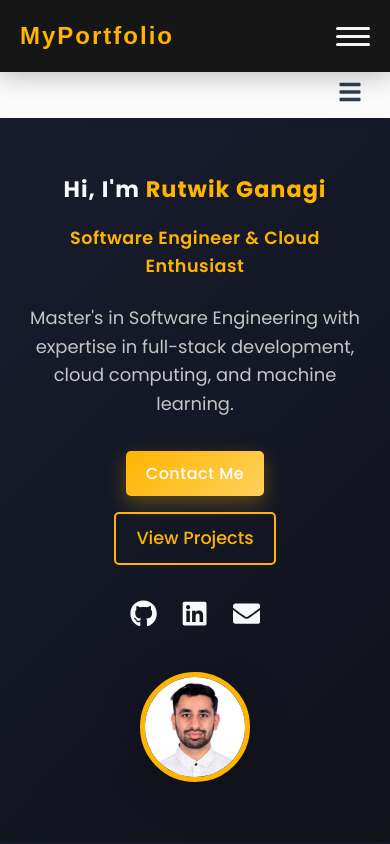
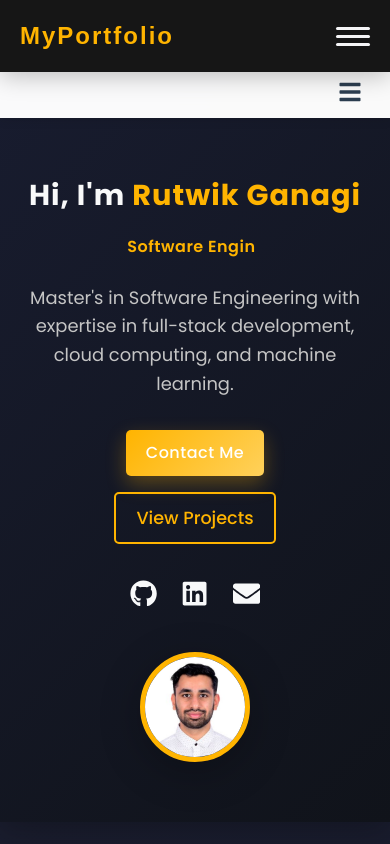
Before and after one commit to rutwikganagi2000/rutwik_portfolio, a React (Create React App) app in the folder rutwik-ganagi-portfolio/: page / in a window 390 px wide. Shown: the top 844 px of the page. Built offline with nearby package versions, Linux system fonts and the light colour scheme.

Commit message:
Adding Typing text

```diff
--- a/rutwik-ganagi-portfolio/src/components/Hero.jsx
+++ b/rutwik-ganagi-portfolio/src/components/Hero.jsx
@@ -1,10 +1,44 @@
-import React from 'react';
+import React, { useState, useEffect, useMemo } from 'react';
 import { motion } from 'framer-motion';
 import { FaGithub, FaLinkedin, FaEnvelope } from 'react-icons/fa';
 import profileImage from '../assets/images/profile.jpg';
 import '../styles/components/hero.css';
 
 const Hero = () => {
+  const [displayText, setDisplayText] = useState('');
+  const [currentIndex, setCurrentIndex] = useState(0);
+  const [isDeleting, setIsDeleting] = useState(false);
+  const [currentTextIndex, setCurrentTextIndex] = useState(0);
+
+  const texts = useMemo(() => [
+    'Software Engineer & Cloud Enthusiast',
+    'Full-Stack Developer',
+    'Machine Learning Engineer'
+  ], []);
+
+  useEffect(() => {
+    const currentText = texts[currentTextIndex];
+    const typingSpeed = isDeleting ? 50 : 100;
+    const pauseTime = isDeleting ? 1000 : 2000;
+
+    const timeout = setTimeout(() => {
+      if (!isDeleting && currentIndex < currentText.length) {
+        setDisplayText(currentText.substring(0, currentIndex + 1));
+        setCurrentIndex(currentIndex + 1);
+      } else if (isDeleting && currentIndex > 0) {
+        setDisplayText(currentText.substring(0, currentIndex - 1));
+        setCurrentIndex(currentIndex - 1);
+      } else if (!isDeleting && currentIndex === currentText.length) {
+        setTimeout(() => setIsDeleting(true), pauseTime);
+      } else if (isDeleting && currentIndex === 0) {
+        setIsDeleting(false);
+        setCurrentTextIndex((prevIndex) => (prevIndex + 1) % texts.length);
+      }
+    }, typingSpeed);
+
+    return () => clearTimeout(timeout);
+  }, [currentIndex, isDeleting, currentTextIndex, texts]);
+
   return (
     <section id="hero" className="hero">
       <div className="container hero__container">
@@ -25,7 +59,10 @@ const Hero = () => {
           className="hero__content"
         >
           <h1 className="hero__title">Hi, I'm <span>Rutwik Ganagi</span></h1>
-          <h2 className="hero__subtitle">Software Engineer & Cloud Enthusiast</h2>
+          <h2 className="hero__subtitle">
+            <span className="typing-text">{displayText}</span>
+            <span className="cursor">|</span>
+          </h2>
           <p className="hero__description">
             Master's in Software Engineering with expertise in full-stack development,
             cloud computing, and machine learning.
--- a/rutwik-ganagi-portfolio/src/styles/components/hero.css
+++ b/rutwik-ganagi-portfolio/src/styles/components/hero.css
@@ -1,5 +1,5 @@
 :root {
-  --hero-height: 75vh;
+  --hero-height: 50vh;
   --primary-color: #ffb400;
   --hero-bg: linear-gradient(135deg, #181c2f 0%, #10131a 100%);
   --text-light: #f5f5f7;
@@ -76,6 +76,30 @@
   color: var(--primary-color);
   font-weight: 600;
   letter-spacing: 0.5px;
+  min-height: 2.2rem;
+  display: flex;
+  align-items: center;
+}
+
+.typing-text {
+  display: inline-block;
+}
+
+.cursor {
+  display: inline-block;
+  margin-left: 2px;
+  color: var(--primary-color);
+  animation: blink 1s infinite;
+  font-weight: 400;
+}
+
+@keyframes blink {
+  0%, 50% {
+    opacity: 1;
+  }
+  51%, 100% {
+    opacity: 0;
+  }
 }
 
 .hero__description {
@@ -168,6 +192,9 @@
   .hero__social {
     justify-content: center;
   }
+  .hero__subtitle {
+    justify-content: center;
+  }
 }
 
 @media (max-width: 768px) {
@@ -180,6 +207,7 @@
   }
   .hero__subtitle {
     font-size: 1.1rem;
+    min-height: 1.8rem;
   }
   .hero__buttons {
     flex-direction: column;
@@ -193,7 +221,11 @@
 
 @media (max-width: 480px) {
   .hero__title {
-    font-size: 1.4rem;
+    font-size: 1.8rem;
+  }
+  .hero__subtitle {
+    font-size: 1rem;
+    min-height: 1.5rem;
   }
   .hero__image {
     width: 110px;
```
